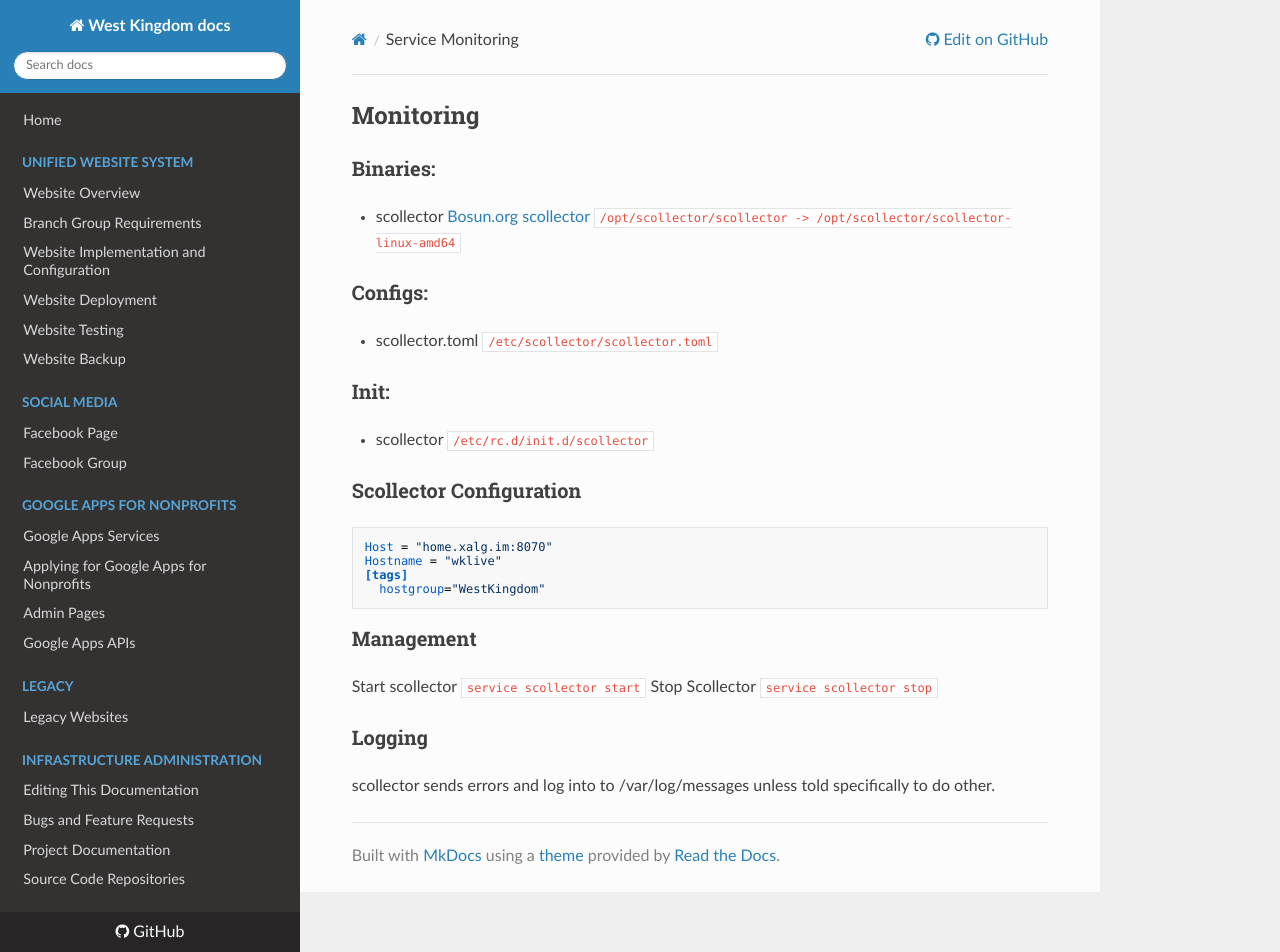
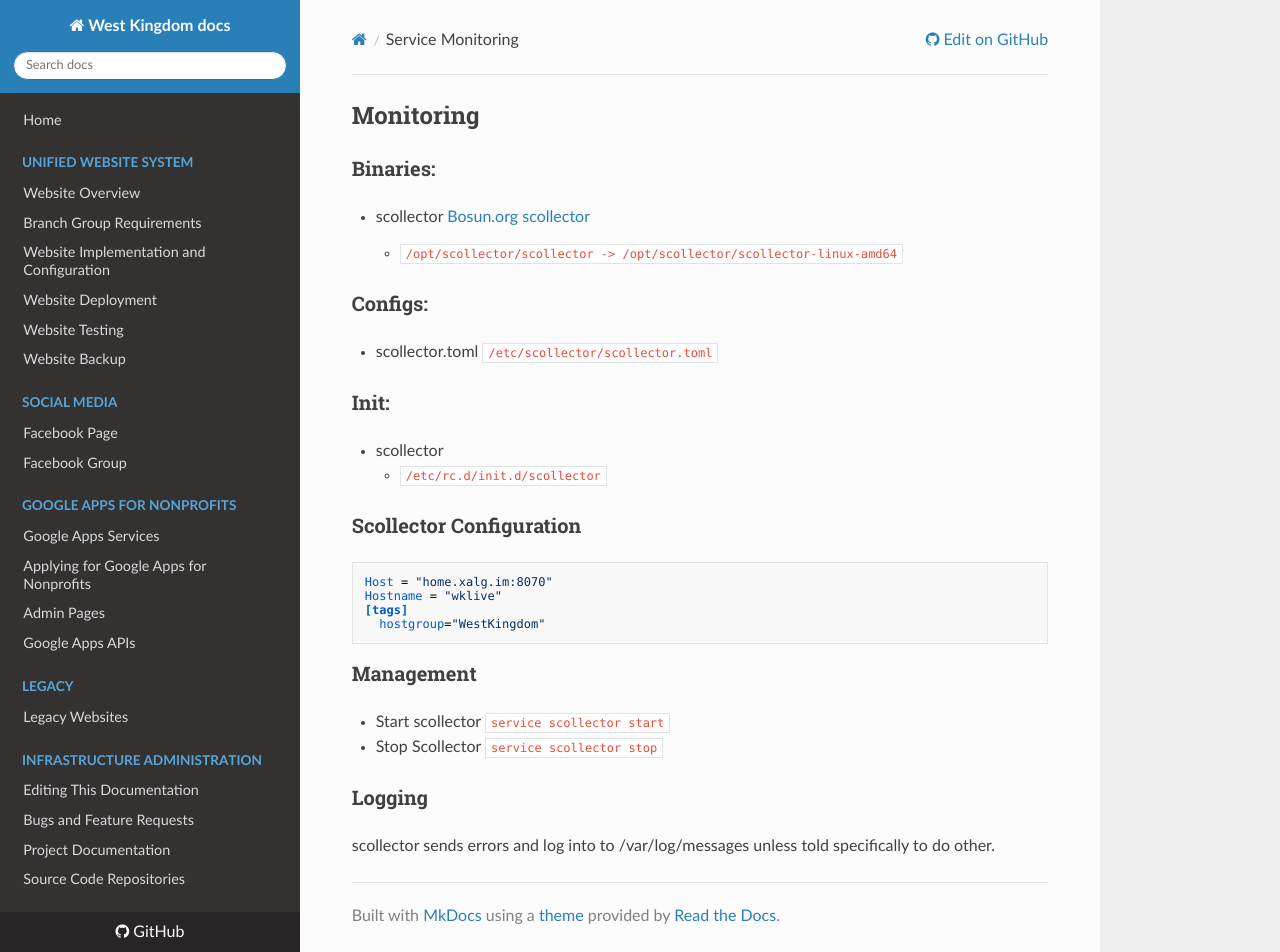
Before and after one commit to westkingdom/westkingdom, an MkDocs documentation site: the page built from docs/Service-Monitoring.md, in a window 1280 px wide and 952 px high. Built offline with MkDocs 1.6.1, drawn with Linux system fonts in a browser that asks for light colours; nearby versions of some CDN libraries; old or Windows-style settings are respelled for this version of MkDocs.

Commit message:
fixing syntax
Github MD and other MD are different.

````diff
--- a/docs/Service-Monitoring.md
+++ b/docs/Service-Monitoring.md
@@ -2,15 +2,17 @@
 
 ### Binaries:
 - scollector [Bosun.org scollector](https://bosun.org/scollector "scollector mainpage")
-    `/opt/scollector/scollector -> /opt/scollector/scollector-linux-amd64`
+    - `/opt/scollector/scollector -> /opt/scollector/scollector-linux-amd64`
+
 ### Configs:
 - scollector.toml `/etc/scollector/scollector.toml`
 
 ### Init:
 - scollector
-    `/etc/rc.d/init.d/scollector`
+    - `/etc/rc.d/init.d/scollector`
 
 ### Scollector Configuration
+
 ```toml
 Host = "home.xalg.im:8070"
 Hostname = "wklive"
@@ -20,10 +22,10 @@ Hostname = "wklive"
 
 ### Management
 
-Start scollector
-`service scollector start`
-Stop Scollector
-`service scollector stop`
+- Start scollector
+  `service scollector start`
+- Stop Scollector
+ `service scollector stop`
 
 ### Logging
 scollector sends errors and log into to /var/log/messages unless told specifically to do other.
````
